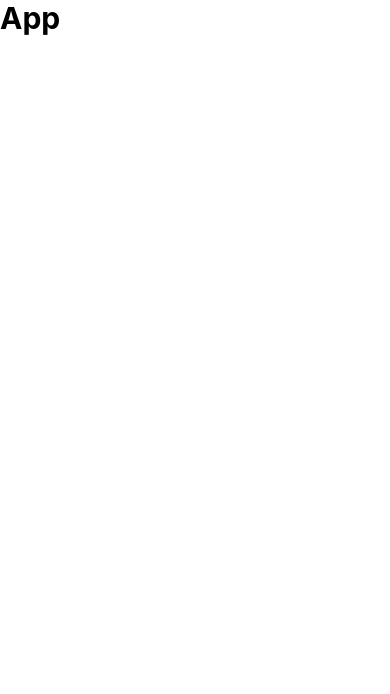
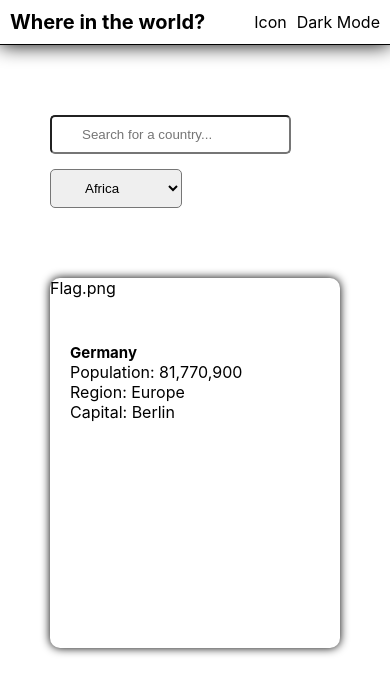
Before and after one commit to Ryan-D-P/rest-countries, a React (Create React App) app: page / in a window 390 px wide. Shown: the top 694 px of the page. Built offline with nearby package versions, Linux system fonts and the light colour scheme.

Commit message:
Mobile and desktop layout styling.

```diff
--- a/src/App.js
+++ b/src/App.js
@@ -1,7 +1,14 @@
+import Navbar from "./Navbar";
+import Search from "./Search";
+import Countries from "./Countries";
+import Detail from "./Detail";
+
 function App() {
   return (
     <div className="App">
-      <h1>App</h1>
+      <Navbar />
+      <Search />
+      <Countries />
     </div>
   );
 }
--- /dev/null
+++ b/src/Countries.js
@@ -0,0 +1,23 @@
+import "./css/Countries.css";
+
+const Countries = () => {
+    return (
+        <div className="Countries">
+            <div className="country-container">
+                <div className="country-flag">
+                    <p>Flag.png</p>
+                </div>
+                <div className="country-stats">
+                    <h2>Germany</h2>
+                    <ul>
+                        <li>Population: 81,770,900</li>
+                        <li>Region: Europe</li>
+                        <li>Capital: Berlin</li>
+                    </ul>
+                </div>
+            </div>
+        </div>
+    );
+}
+
+export default Countries;
--- /dev/null
+++ b/src/Detail.js
@@ -0,0 +1,46 @@
+import "./css/Detail.css";
+
+const Detail = () => {
+    return (
+        <div className="Detail">
+            <div className="back-wrapper">
+                <div className="back">
+                    <p>back-icon.svg</p>
+                    <p>Back</p>
+                </div>
+            </div>
+            <div className="country-detail">
+                <div className="detail-flag-wrapper">
+                    <p>FLAG.png</p>
+                </div>
+                <div className="detail-stats-wrapper">
+                    <h2>Belgium</h2>
+                    <div className="detail-stats">
+                        <ul>
+                            <li>Native name: Belgie</li>
+                            <li>Population: 11,319,511</li>
+                            <li>Region: Europe</li>
+                            <li>Sub Region: Western Europe</li>
+                            <li>Capital: Brussels</li>
+                        </ul>
+                        <ul>
+                            <li>Top Level Domain: .be</li>
+                            <li>Currencies: Euro</li>
+                            <li>Languages: Dutch, French, German</li>
+                        </ul>
+                    </div>
+                    <div className="border-countries">
+                        <p>Border Countries:</p>
+                        <ul>
+                            <li className="border-country">France</li>
+                            <li className="border-country">Germany</li>
+                            <li className="border-country">Netherlands</li>
+                        </ul>
+                    </div>
+                </div>
+            </div>
+        </div>
+    );
+}
+
+export default Detail;
--- /dev/null
+++ b/src/Navbar.js
@@ -0,0 +1,17 @@
+import "./css/Navbar.css";
+
+const Navbar = () => {
+    return (
+        <div className="Navbar">
+            <div className="nav-col">
+                <h1>Where in the world?</h1>
+            </div>
+            <div className="nav-col">
+                <p>Icon</p>
+                <p>Dark Mode</p>
+            </div>
+        </div>
+    );
+}
+
+export default Navbar;
--- /dev/null
+++ b/src/Search.js
@@ -0,0 +1,30 @@
+import "./css/Search.css";
+
+const Search = () => {
+    return (
+        <div className="Search">
+            <form>
+                <div className="search-col">
+                    <input
+                        type="text"
+                        name="country"
+                        id="country"
+                        placeholder="Search for a country..."
+                        onChange={ (e) => console.log(e.target.value) }
+                    />
+                </div>
+                <div className="search-col">
+                    <select name="filter" id="filter">
+                        <option value="Africa">Africa</option>
+                        <option value="America">America</option>
+                        <option value="Asia">Asia</option>
+                        <option value="Europe">Europe</option>
+                        <option value="Oceania">Oceania</option>
+                    </select>
+                </div>
+            </form>
+        </div>
+    );
+}
+
+export default Search;
--- /dev/null
+++ b/src/css/Countries.css
@@ -0,0 +1,21 @@
+.Countries {
+    display: flex;
+    gap: 107px;
+    flex-wrap: wrap;
+    width: 100%;
+    padding: 0rem 5rem;
+}
+
+.country-container {
+    display: flex;
+    flex-direction: column;
+    gap: 25px;
+    width: 370px;
+    min-height: 370px;
+    border-radius: 10px;
+    box-shadow: 0px 0px 10px 0px hsl(0, 0%, 0%);
+}
+
+.country-stats {
+    padding: 2rem;
+}
--- /dev/null
+++ b/src/css/Detail.css
@@ -0,0 +1,90 @@
+.Detail {
+    display: flex;
+    flex-direction: column;
+    gap: 50px;
+    width: 100%;
+    padding: 0rem 5rem;
+}
+
+.back {
+    display: flex;
+    justify-content: center;
+    align-items: center;
+    gap: 10px;
+    padding: 1rem 0rem;
+    width: 150px;
+    height: 50px;
+    border-radius: 10px;
+    box-shadow: 0px 0px 10px 0px hsl(0, 0%, 0%);
+}
+
+.country-detail {
+    display: flex;
+    flex-direction: column;
+    justify-content: flex-start;
+    gap: 50px;
+}
+
+@media screen and (min-width: 1000px) {
+    .country-detail {
+        flex-direction: row;
+        justify-content: space-between;
+    }
+}
+
+.detail-flag-wrapper, .detail-stats-wrapper {
+    flex-grow: 1;
+}
+
+.detail-stats-wrapper {
+    display: flex;
+    flex-direction: column;
+    justify-content: space-between;
+    min-height: 350px;
+    gap: 50px;
+}
+
+.detail-stats {
+    display: flex;
+    flex-direction: column;
+    gap: 50px;
+}
+
+@media screen and (min-width: 1000px) {
+    .detail-stats {
+        flex-direction: row;
+        gap: 100px;
+    }
+}
+
+.detail-stats > ul > li + li {
+    margin-top: 1rem;
+}
+
+.border-countries {
+    display: flex;
+    flex-direction: column;
+    gap: 10px;
+}
+
+@media screen and (min-width: 1000px) {
+    .border-countries {
+        flex-direction: row;
+        align-items: center;
+    }
+}
+
+.border-countries > ul {
+    display: flex;
+    gap: 10px;
+}
+
+.border-country {
+    display: flex;
+    justify-content: center;
+    align-items: center;
+    padding: 1rem;
+    min-width: 50px;
+    border: 1px solid hsl(0, 0%, 50%);
+    border-radius: 10px;
+}
--- /dev/null
+++ b/src/css/Navbar.css
@@ -0,0 +1,20 @@
+.Navbar {
+    display: flex;
+    justify-content: space-between;
+    padding: 1rem;
+    width: 100%;
+    border-bottom: 1px solid hsl(0, 0%, 0%);
+    box-shadow: 0px 0px 20px 0px hsl(0, 0%, 0%);
+}
+
+@media screen and (min-width: 1000px) {
+    .Navbar {
+        padding: 2rem 5rem;
+    }
+}
+
+.nav-col {
+    display: flex;
+    align-items: center;
+    gap: 10px;
+}
--- /dev/null
+++ b/src/css/Search.css
@@ -0,0 +1,22 @@
+.Search {
+    width: 100%;
+}
+
+.Search > form {
+    display: flex;
+    flex-direction: column;
+    justify-content: space-between;
+    gap: 15px;
+    padding: 2rem 5rem;
+}
+
+@media screen and (min-width: 1000px) {
+    .Search > form {
+        flex-direction: row;
+    }
+}
+
+.search-col > input, .search-col > select {
+    padding: 1rem 3rem;
+    border-radius: 5px;
+}
--- a/src/index.css
+++ b/src/css/index.css
@@ -18,7 +18,7 @@ html {
 }
 
 body {
-  margin: 0;
+  width: 100vw;
   font-family: -apple-system, BlinkMacSystemFont, 'Segoe UI', 'Roboto', 'Oxygen',
     'Ubuntu', 'Cantarell', 'Fira Sans', 'Droid Sans', 'Helvetica Neue',
     sans-serif;
@@ -26,10 +26,25 @@ body {
   -moz-osx-font-smoothing: grayscale;
 }
 
+img {
+  max-width: 100%;
+  object-fit: cover;
+}
+
 h1 {
-  font-size: 3rem;
+  font-size: clamp(2rem, 3vw, 3rem);
 }
 
 p, a, li {
   font-size: 1.6rem;
 }
+
+li {
+  list-style-type: none;
+}
+
+.App {
+  display: flex;
+  flex-direction: column;
+  gap: 50px;
+}
--- a/src/index.js
+++ b/src/index.js
@@ -1,6 +1,6 @@
 import React from 'react';
 import ReactDOM from 'react-dom';
-import './index.css';
+import './css/index.css';
 import App from './App';
 
 ReactDOM.render(
```
